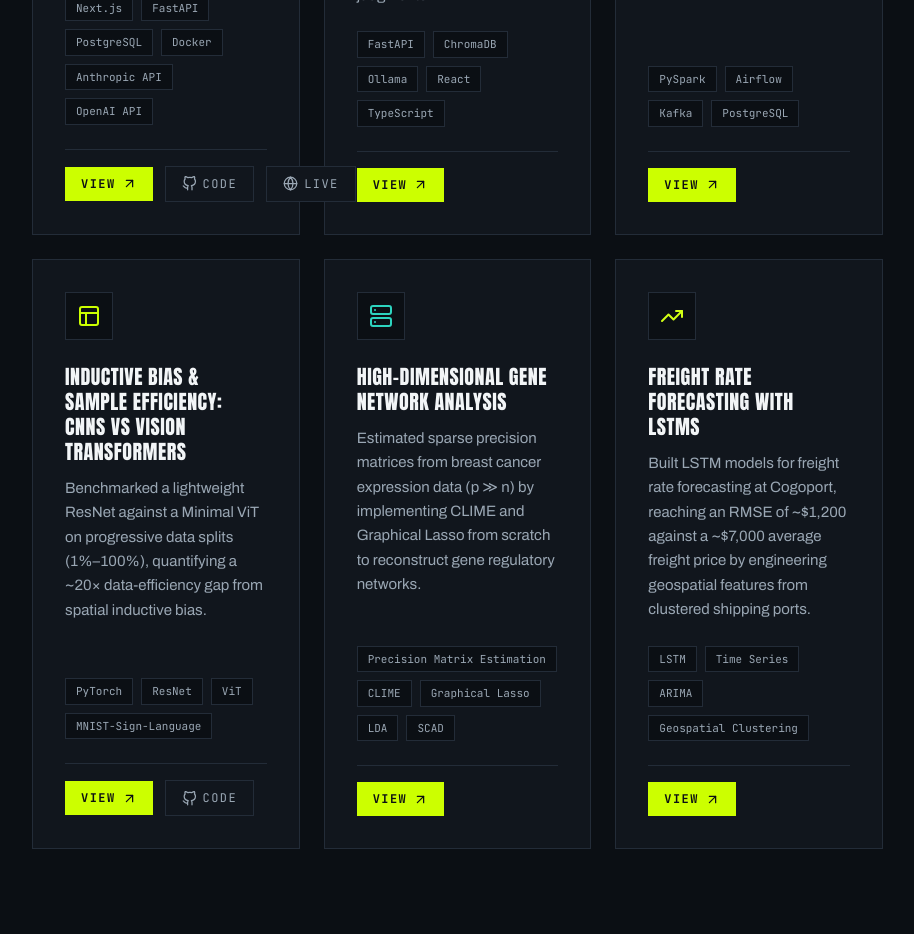
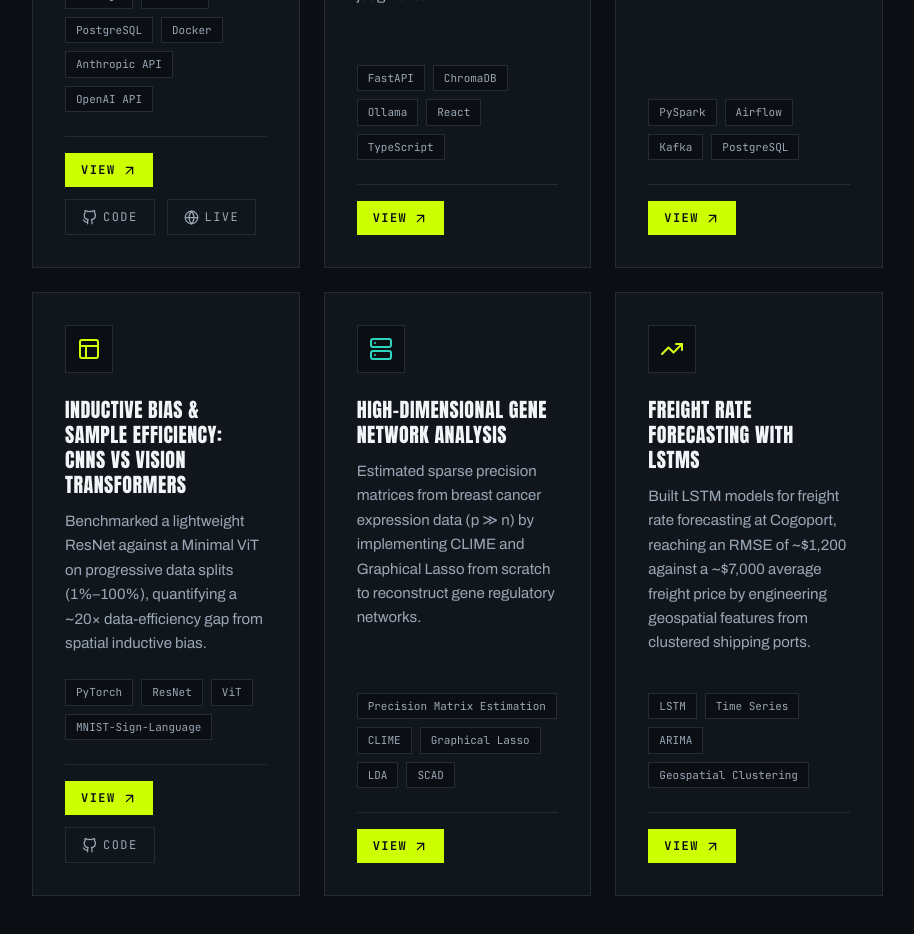
Before and after one commit to agarwal-ishaan/ishaan_agarwal_portfolio, a React (Vite) app: page / in a window 1280 px wide. Shown: the part 6540-7474 px from the top of the page, without its empty margins (175-1089 px from the left). Built offline with nearby package versions, Linux system fonts and the light colour scheme.

Commit message:
Fix project card action row overflowing its border
Live button was spilling outside the card when a project had both
Code and Live links. Stack View above Code/Live so the row wraps
inside the card instead of overflowing.

```diff
--- a/src/components/Projects.jsx
+++ b/src/components/Projects.jsx
@@ -184,9 +184,9 @@ const Projects = () => {
                 ))}
               </motion.div>
 
-              <div className="flex items-center gap-3 w-full mt-auto pt-4 border-t border-line">
+              <div className="flex flex-col gap-3 w-full mt-auto pt-4 border-t border-line">
 
-                <div className="inline-flex items-center gap-1.5 px-4 py-2 font-mono text-[12px] uppercase tracking-[0.12em] font-bold text-background bg-primary-500 hover:bg-primary-300 transition-colors group/btn cursor-pointer">
+                <div className="inline-flex items-center gap-1.5 px-4 py-2 font-mono text-[12px] uppercase tracking-[0.12em] font-bold text-background bg-primary-500 hover:bg-primary-300 transition-colors group/btn cursor-pointer w-fit">
                   View
                   <ArrowUpRight
                     size={15}
@@ -194,6 +194,8 @@ const Projects = () => {
                   />
                 </div>
 
+                {(project.githubUrl || project.liveUrl) && (
+                  <div className="flex items-center gap-3 flex-wrap">
                     {project.githubUrl && (
                       <a
                         href={project.githubUrl}
@@ -216,6 +218,8 @@ const Projects = () => {
                       >
                         <Globe size={15} /> Live
                       </a>
+                    )}
+                  </div>
                 )}
 
               </div>
```
Lines whose indentation alone changed are shown as unchanged.
